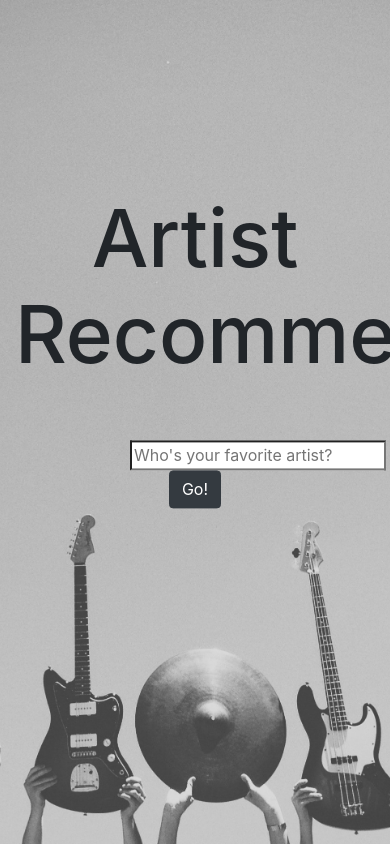
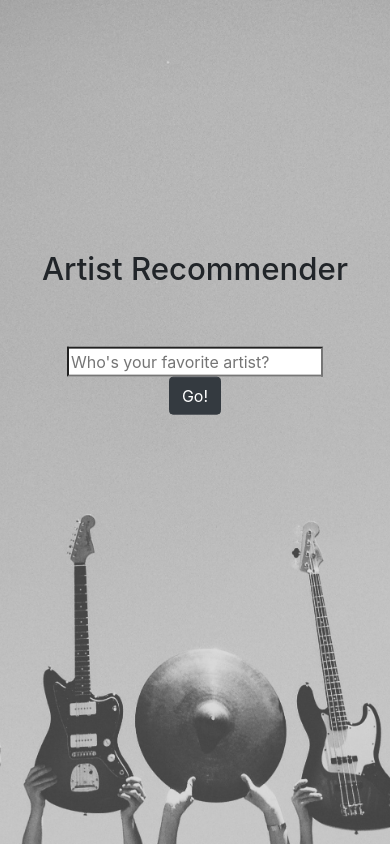
Before and after one commit to denmei/music-recommender, a Django app: page /recommender/ in a window 390 px wide; the page is wider, and only the part inside the window is pictured. Run offline with Django 3.2, Linux system fonts and the light colour scheme; some libraries are stand-ins or nearby versions.

Commit message:
Responsive layout.

```diff
--- a/recommender_app/static/recommender_app/css/style.css
+++ b/recommender_app/static/recommender_app/css/style.css
@@ -10,8 +10,8 @@
     text-align: center;
 }
 
-h1 {
-    font-size: 5em!important;
+#main h1 {
+    font-size: 8vw;
 }
 
 #main {
--- a/recommender_app/templates/recommender_app/index.html
+++ b/recommender_app/templates/recommender_app/index.html
@@ -20,9 +20,9 @@
         <div id="main-content">
             <h1>Artist Recommender</h1>
             <div class="row">
-                <div class="col-2">
+                <div class="col-md-1 col-lg-2">
                 </div>
-                <div class="col-8">
+                <div class="col-md-10 col-lg-8">
                     <form action="" id="search" method="post">
                         {% csrf_token %}
                     <input type="search" class="form-control-lgc" placeholder="Who's your favorite artist?"
@@ -30,17 +30,17 @@
                     <button class="btn btn-dark" id="submit">Go!</button>
                 </form>
                 </div>
-                <div class="col-2">
+                <div class="col-md-1 col-lg-2">
                 </div>
             </div>
             <div class="row">
-                <div class="col-3">
+                <div class="col-md-0 col-lg-3">
                 </div>
-                <div class="col-6">
+                <div class="col-md-12 col-lg-6">
                     <ul class="list-group" id="recommendations-list">
                     </ul>
                 </div>
-                <div class="col-3">
+                <div class="col-md-0 col-lg-3">
                 </div>
             </div>
         </div>
```
